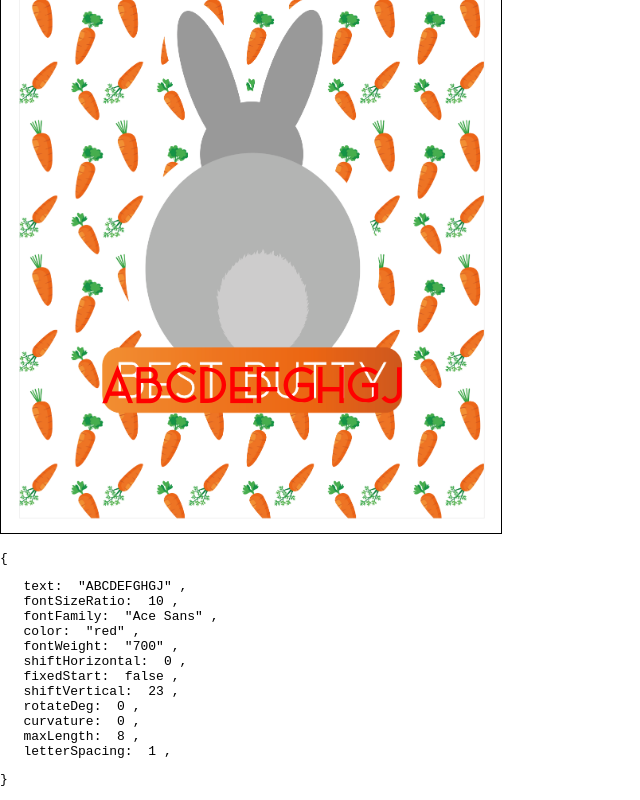
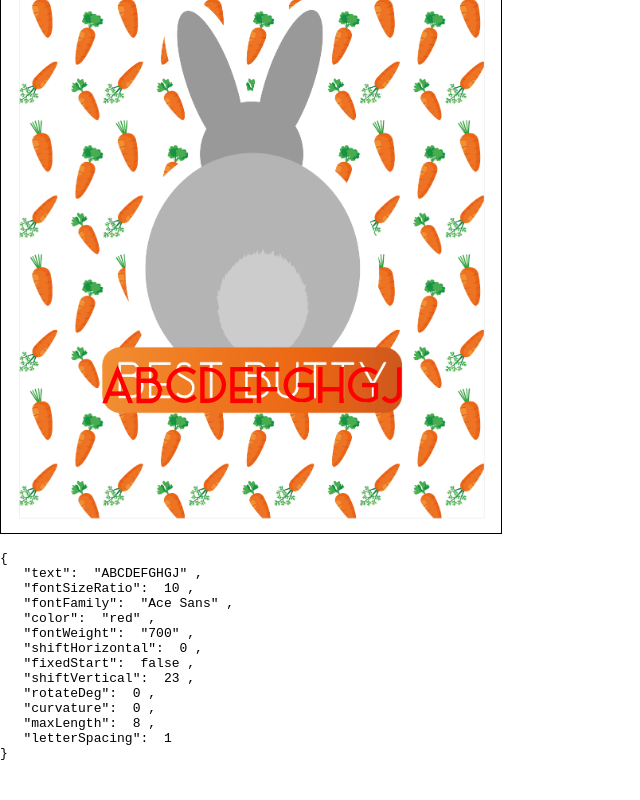
Before and after one commit to ouzkaganpb/textonimage, a React (Create React App) app: page / in a window 1280 px wide. Shown: the part 880-1680 px from the top of the page, without its empty margins (0-640 px from the left). After the commit the page ends 1654 px from the top, so only its background shows below. Built offline with nearby package versions, Linux system fonts and the light colour scheme; the HTML template or start-up script is replaced by a standard one; a web font is replaced by a local one.

Commit message:
json fix

```diff
--- a/src/App.js
+++ b/src/App.js
@@ -239,17 +239,17 @@ function App() {
         </div>
           <div className="column" style={{maxWidth: '32%'}}>
             <pre>
-            <p>{"{"}</p>
+            <span>{"{"}</span>
             {
-            Object.keys(textsOnImage).map(item=>{
+            Object.keys(textsOnImage).map((item,index)=>{
               return (<>
                 <div key={item}><span>&nbsp;</span><span>&nbsp;</span><span>&nbsp;</span>
-                {item}: {` ${typeof textsOnImage[item] == 'string' ? '"'+textsOnImage[item]+'"' : textsOnImage[item]} `},
+                "{item}": {` ${typeof textsOnImage[item] == 'string' ? '"'+textsOnImage[item]+'"' : textsOnImage[item]} ${index !== Object.keys(textsOnImage).length - 1 ? ',' : ''}` }
                 </div>
               </>)
             })
           }
-          <p>{"}"}</p>
+          <span>{"}"}</span>
             </pre>
           </div>
         </div>
--- a/src/components/CanvasWithText/Canvas.js
+++ b/src/components/CanvasWithText/Canvas.js
@@ -163,7 +163,7 @@ const Canvas = React.forwardRef(({ texts, width, height }, canvasRef) => {
                     resDiameter,
                     0,
                     resInward,
-                    item.letterSpacing === 0 ? 1 : item.letterSpacing,
+                    item.letterSpacing,
                     textHeight,
                     item.fixedStart ? 'right' : 'center'
                 );
```
